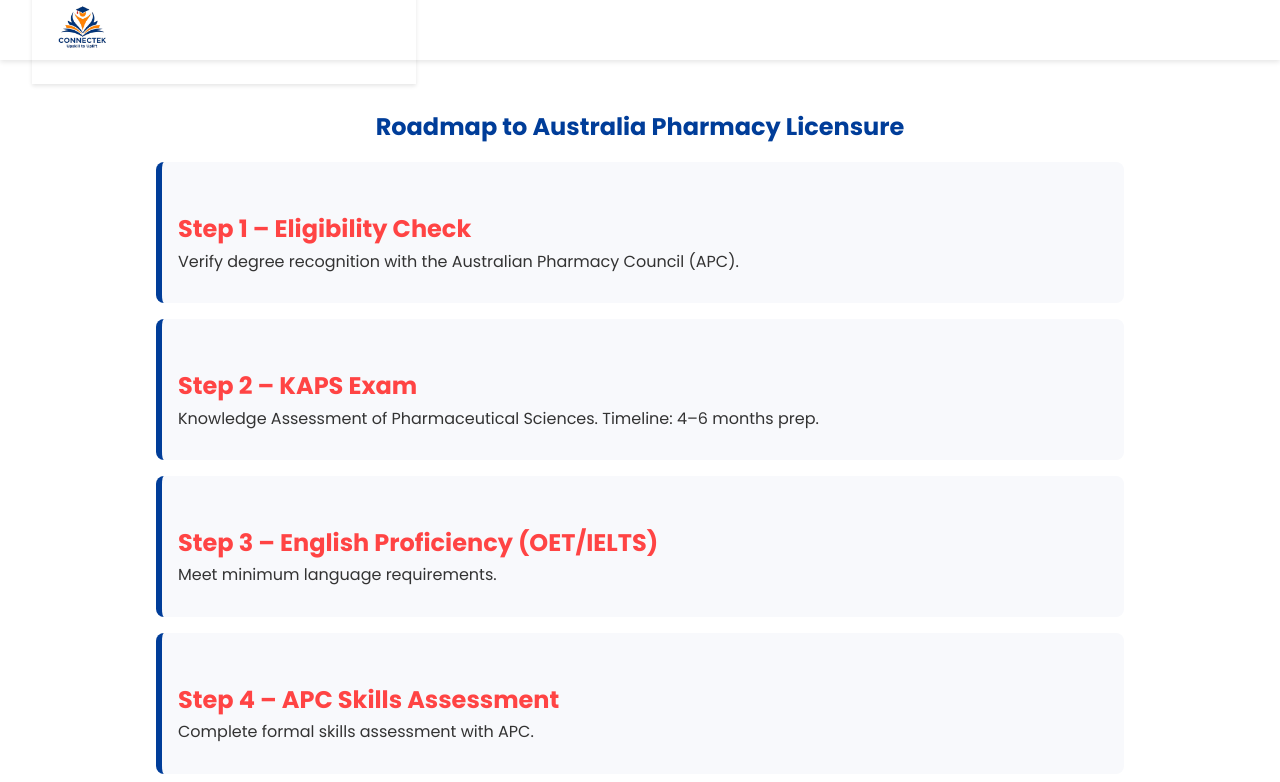
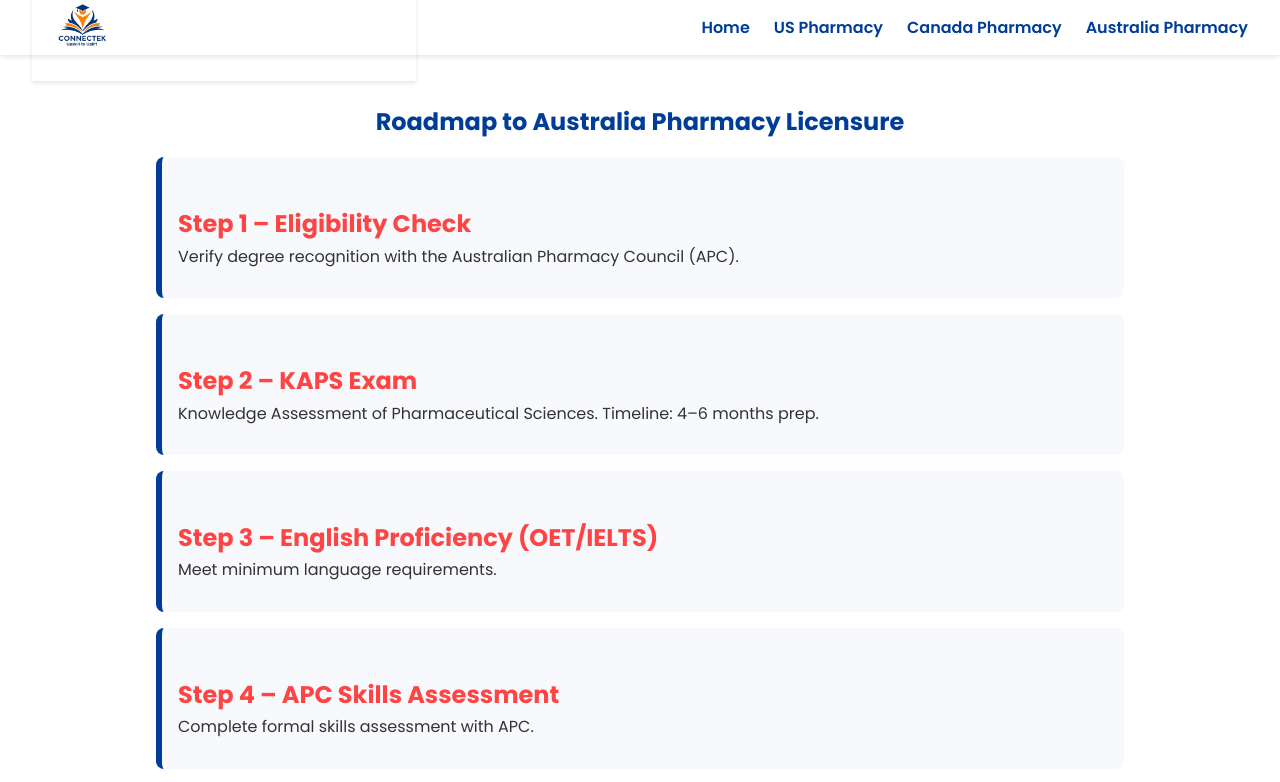
Before and after one commit to Pharmacy-Connectek/demo, a plain HTML site: page australiaroadmap.html in a window 1280 px wide. Shown: the top 782 px of the page. Drawn offline with Linux system fonts and the light colour scheme.

Commit message:
Update australiaroadmap.html

```diff
--- a/australiaroadmap.html
+++ b/australiaroadmap.html
@@ -8,10 +8,10 @@
 <style>
 * {margin:0; padding:0; box-sizing:border-box;}
 body {font-family:'Poppins', sans-serif; background:#fff; color:#333; line-height:1.6;}
-nav { height: 60px; background-color: rgba(255,255,255,1);  box-shadow: 0 2px 5px rgba(0, 0, 0, 0.1); padding:1rem 2rem; display:flex; justify-content:space-between; align-items:center;}
+nav { height: 55px; background-color: rgba(255,255,255,1);  box-shadow: 0 2px 5px rgba(0, 0, 0, 0.1); padding:1rem 2rem; display:flex; justify-content:space-between; align-items:center;}
 nav .logo {color:#fff; font-size:1.4rem; font-weight:700;}
 nav ul {list-style:none; display:flex; gap:1.5rem;}
-nav ul li a {color:#fff; text-decoration:none; font-weight:500;}
+nav ul li a {color:#003d99; text-decoration:none; font-weight:600;}
 nav ul li a:hover {color:#ffd700;}
 section {padding:3rem 1rem; max-width:1000px; margin:auto;}
 h1 {text-align:center; color:#003d99; margin-bottom:1rem;}
```
